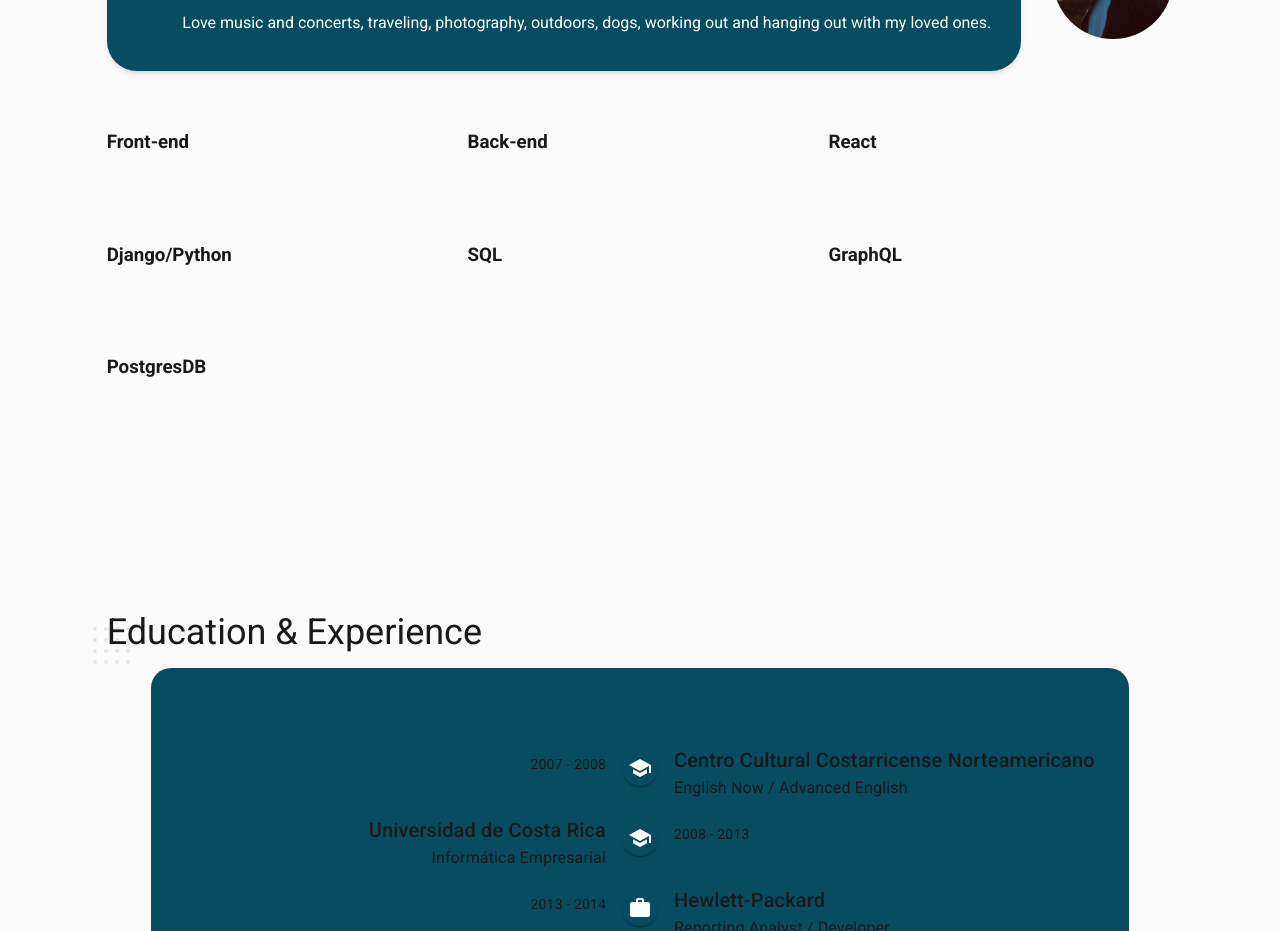
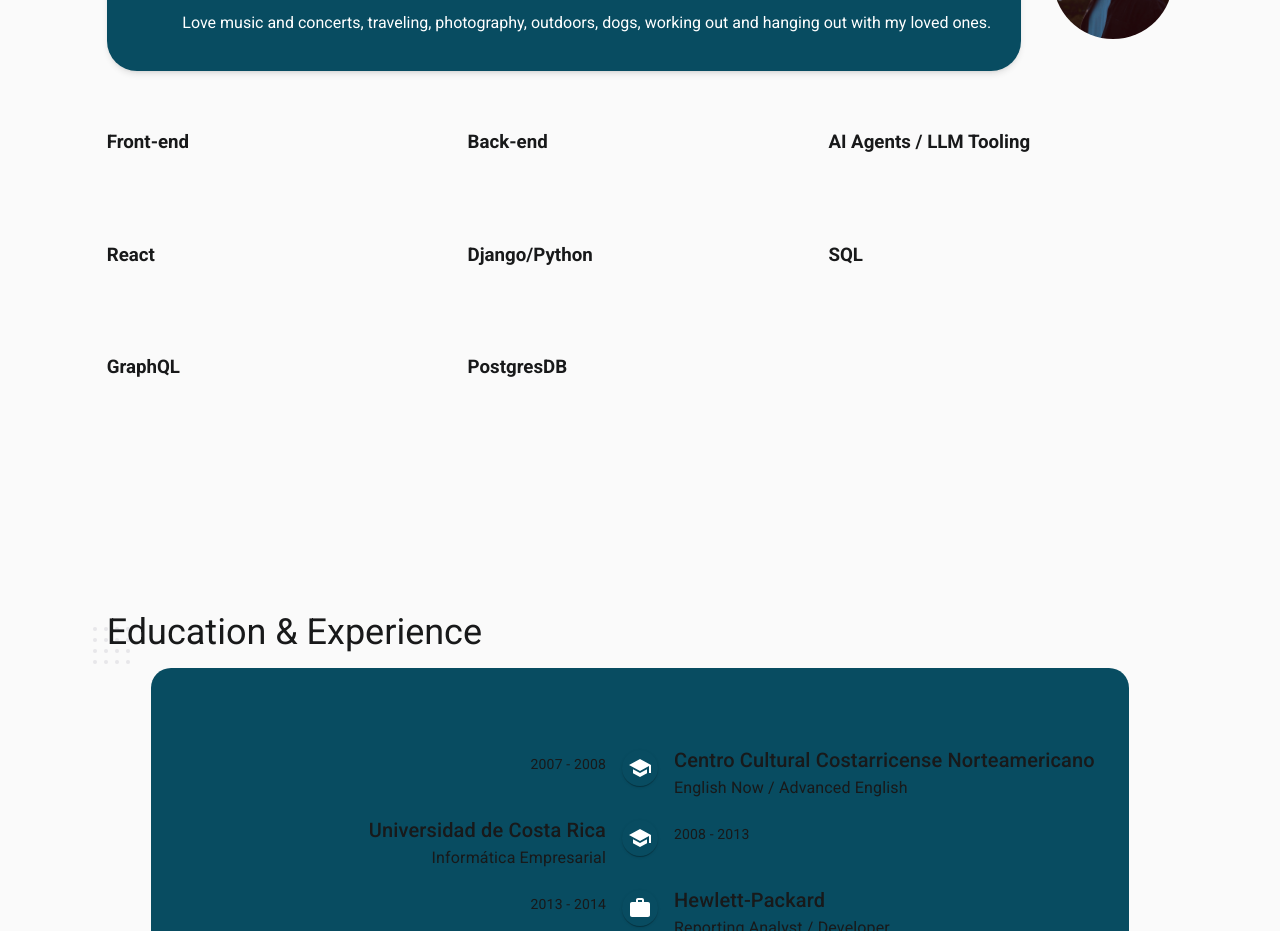
Before and after one commit to KikeCR/lbarrantes-resume, a React (Vite) app: page / in a window 1280 px wide. Shown: the part 1080-2011 px from the top of the page. Built offline with nearby package versions, Linux system fonts and the light colour scheme.

Commit message:
Added some new content in Technologies for LLM tooling

```diff
--- a/src/data/technologies.ts
+++ b/src/data/technologies.ts
@@ -7,6 +7,7 @@ export interface Technology {
 export const technologies: Technology[] = [
 	{ title: 'Front-end', level: 90, category: 'main' },
 	{ title: 'Back-end', level: 90, category: 'main' },
+	{ title: 'AI Agents / LLM Tooling', level: 90, category: 'main' },
 	{ title: 'React', level: 90, category: '' },
 	{ title: 'Django/Python', level: 90, category: '' },
 	{ title: 'SQL', level: 80, category: '' },
```
